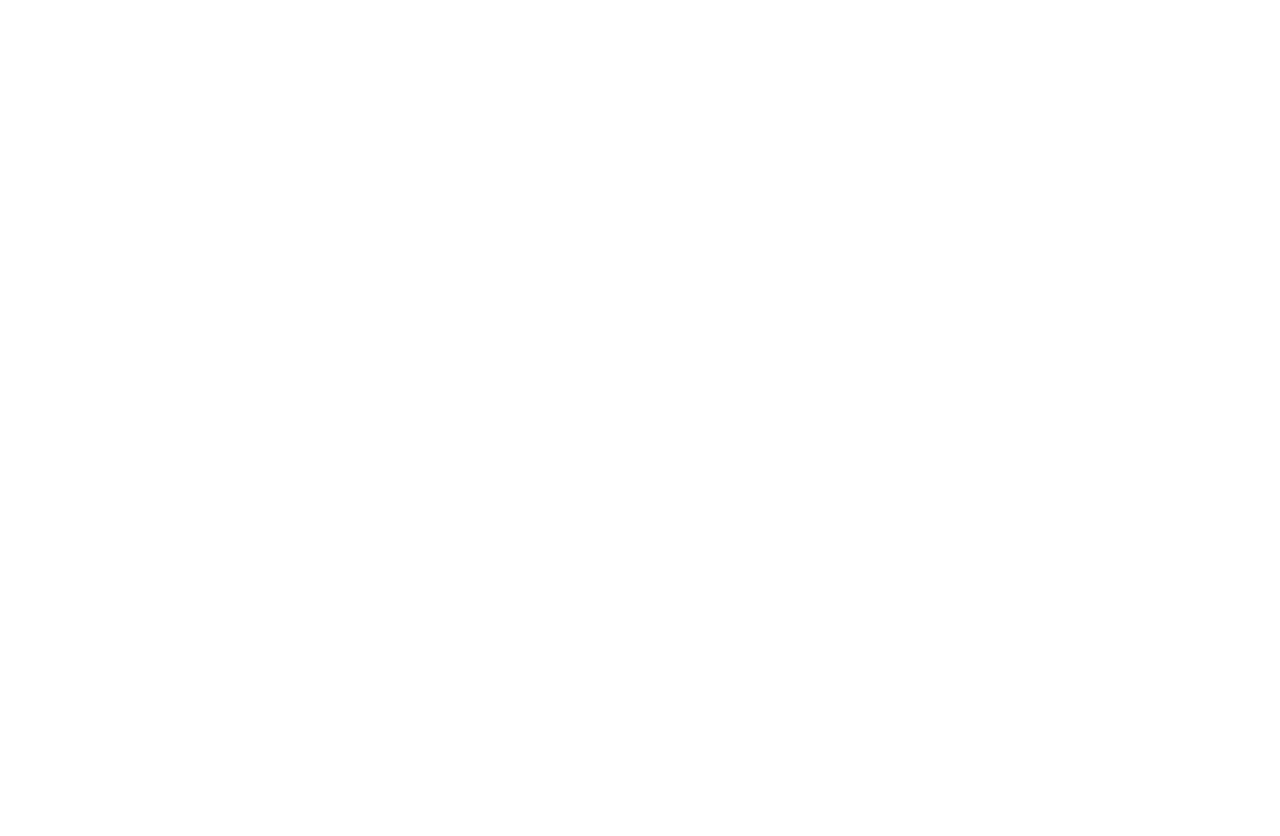
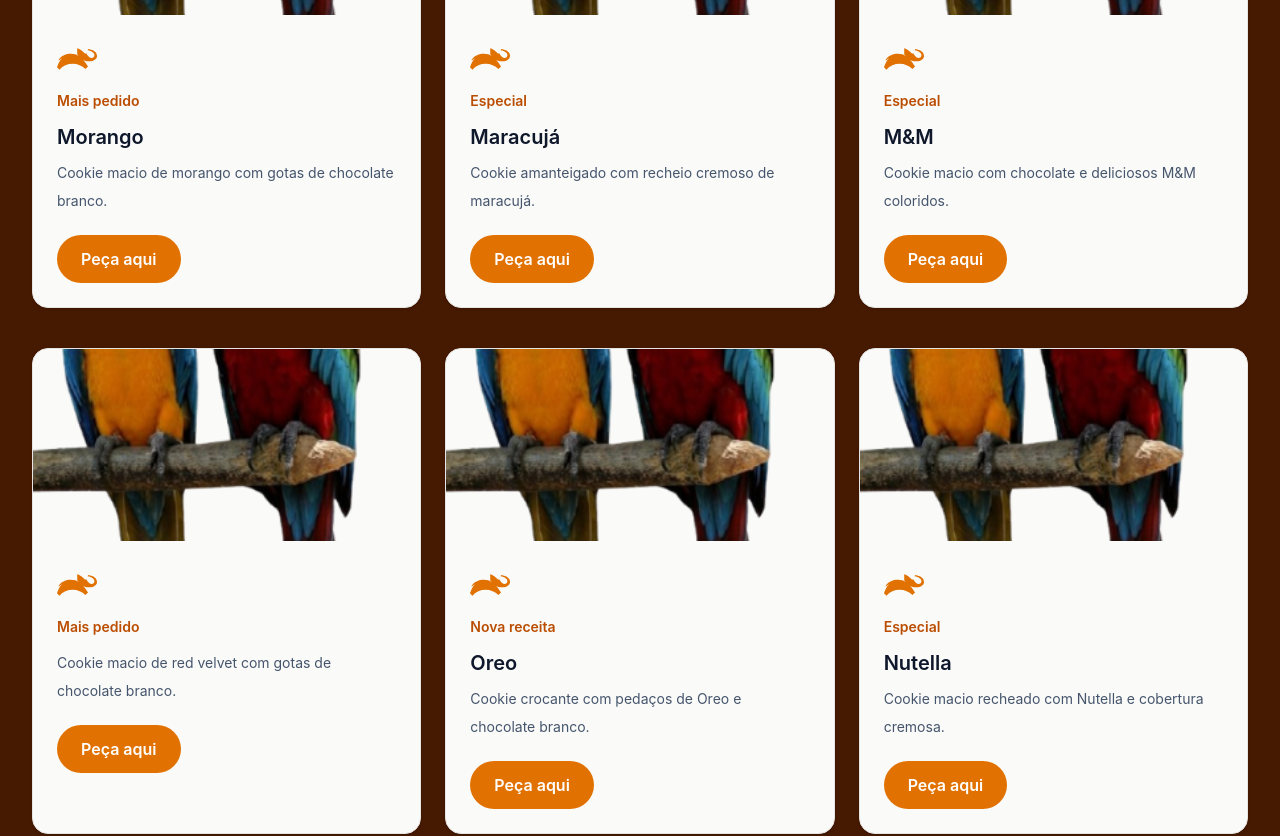
Before and after one commit to beatryzcsr/ClinicaVet, a React (Vite) app in the folder Patascal/: page /produtos in a window 1280 px wide. Shown: the part 920-1756 px from the top of the page. Before the commit the page ends 800 px from the top, so only its background shows below. Built offline with nearby package versions, Linux system fonts and the light colour scheme.

Commit message:
cards produtos

```diff
--- a/Patascal/package.json
+++ b/Patascal/package.json
@@ -13,6 +13,7 @@
     "@tailwindcss/vite": "^4.3.3",
     "react": "^19.2.8",
     "react-dom": "^19.2.8",
+    "react-icons": "^5.7.0",
     "react-router-dom": "^7.18.2",
     "tailwindcss": "^4.3.3"
   },
--- a/Patascal/src/App.jsx
+++ b/Patascal/src/App.jsx
@@ -1,10 +1,14 @@
-import { BrowserRouter } from 'react-router-dom';
+import { BrowserRouter, Routes, Route } from 'react-router-dom';
 import Navbar from './components/Navbar';
+import Products from './pages/Produtos';
 
 export default function App() {
   return (
     <BrowserRouter>
       <Navbar />
+      <Routes>
+        <Route path="/produtos" element={<Products />} />
+      </Routes>
     </BrowserRouter>
   );
 }
--- a/Patascal/src/pages/Produtos.jsx
+++ b/Patascal/src/pages/Produtos.jsx
@@ -0,0 +1,88 @@
+import img from '/public/araras.png'
+import { SiAnimalplanet } from "react-icons/si";
+
+const products = [
+  {
+    name: '',
+    description: 'Cookie macio de red velvet com gotas de chocolate branco.',
+    tag: 'Mais pedido',
+    image: img
+  },
+  {
+    name: 'Oreo',
+    description: 'Cookie crocante com pedaços de Oreo e chocolate branco.',
+    tag: 'Nova receita',
+    image: img
+  },
+  {
+    name: 'Nutella',
+    description: 'Cookie macio recheado com Nutella e cobertura cremosa.',
+    tag: 'Especial',
+    image: img
+  },
+  {
+    name: 'Morango',
+    description: 'Cookie macio de morango com gotas de chocolate branco.',
+    tag: 'Mais pedido',
+    image: img
+  },
+  {
+    name: 'Maracujá',
+    description: 'Cookie amanteigado com recheio cremoso de maracujá.',
+    tag: 'Especial',
+    image: img
+  },
+  {
+    name: 'M&M',
+    description: 'Cookie macio com chocolate e deliciosos M&M coloridos.',
+    tag: 'Especial',
+    image: img
+  }
+]
+
+function Products() {
+  return (
+    <section id="products" className="bg-amber-950 py-20">
+      <div className="mx-auto max-w-7xl px-6 lg:px-8">
+        <div className="max-w-2xl">
+          <p className="text-sm font-semibold uppercase tracking-[0.3em] text-amber-700">Nossos sabores</p>
+          <h2 className="mt-3 text-3xl font-bold tracking-tight text-white sm:text-4xl">
+            Escolhas que encantam desde a primeira mordida.
+          </h2>
+        </div>
+
+        <div className="mt-10 grid gap-6 md:grid-cols-3">
+          {products.map((product) => (
+            <article key={product.name} className="overflow-hidden rounded-2xl border border-stone-200 bg-stone-50 shadow-sm">
+              <img src={product.image} alt={product.name} className="h-48 w-full object-cover" />
+              <div className="p-6">
+                <SiAnimalplanet size={40} className=" flex mb-3 text-amber-600" />
+                <p className="text-sm font-semibold text-amber-700">{product.tag}</p>
+                <h3 className="mt-3 text-xl font-semibold text-slate-900">{product.name}</h3>
+                <p className="mt-2 mb-5 text-sm leading-7 text-slate-600">{product.description}</p>
+                <button className="rounded-full bg-amber-600 px-6 py-3 font-semibold text-white transition hover:bg-amber-700">Peça aqui</button>
+              </div>
+            </article>
+          ))}
+        </div>
+
+        <div className="mt-10 grid gap-6 md:grid-cols-3">
+          {products.map((product) => (
+            <article key={product.name} className="overflow-hidden rounded-2xl border border-stone-200 bg-stone-50 shadow-sm">
+              <img src={product.image} alt={product.name} className="h-48 w-full object-cover" />
+              <div className="p-6">
+                <SiAnimalplanet size={40} className=" flex mb-3 text-amber-600" />
+                <p className="text-sm font-semibold text-amber-700">{product.tag}</p>
+                <h3 className="mt-3 text-xl font-semibold text-slate-900">{product.name}</h3>
+                <p className="mt-2 mb-5 text-sm leading-7 text-slate-600">{product.description}</p>
+                <button className="rounded-full bg-amber-600 px-6 py-3 font-semibold text-white transition hover:bg-amber-700">Peça aqui</button>
+              </div>
+            </article>
+          ))}
+        </div>
+      </div>
+    </section>
+  )
+}
+
+export default Products
```
Also changed, not shown: 1 other file (tests, documents, lock files or other folders).
